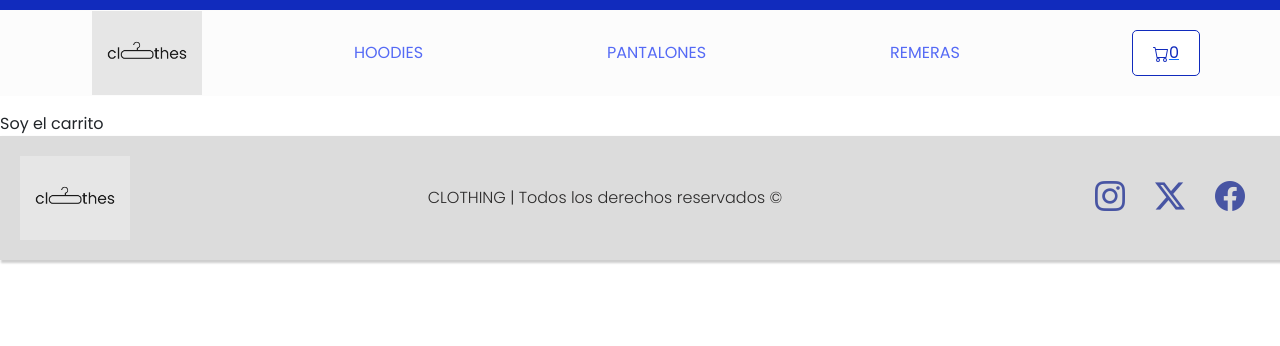
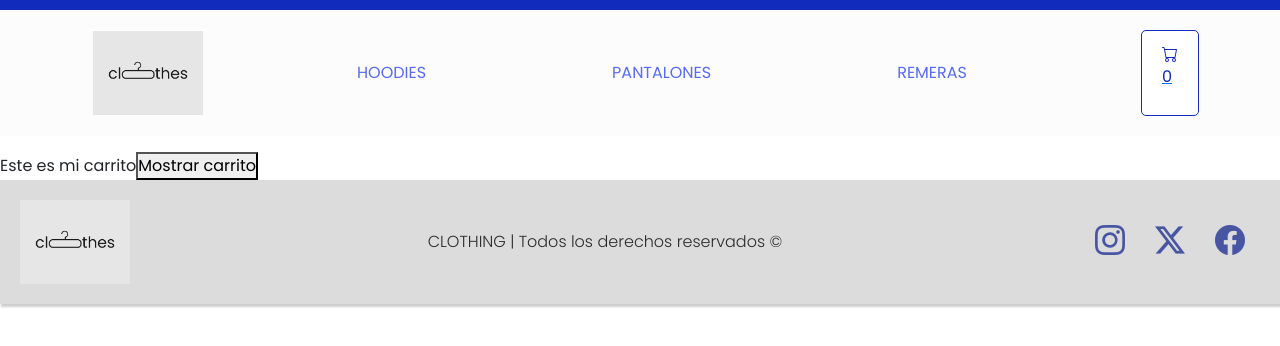
Before and after one commit to pouder697/entregaFinalReactGenaisir, a React (Vite) app: page /cart in a window 1280 px wide. Shown: the top 346 px of the page. Built offline with nearby package versions, Linux system fonts and the light colour scheme.

Commit message:
Corrección de context. Agregado de algunas funcionalidades de cart. Quedan arreglar bugs y pulir funcionalidades

```diff
--- a/package.json
+++ b/package.json
@@ -12,7 +12,8 @@
   "dependencies": {
     "react": "^18.3.1",
     "react-dom": "^18.3.1",
-    "react-router-dom": "^6.25.1"
+    "react-router-dom": "^6.25.1",
+    "sweetalert2": "^11.12.4"
   },
   "devDependencies": {
     "@types/react": "^18.3.3",
--- a/src/App.jsx
+++ b/src/App.jsx
@@ -1,40 +1,30 @@
-import { useEffect, useState } from "react";
+
 import NavBar from "./components/NavBar/NavBar";
 import ItemListContainer from "./components/ItemListContainer/ItemListContainer";
-import fetchData from "./utils/fetch";
 import { BrowserRouter, Route, Routes } from "react-router-dom";
 import ItemDetail from "./components/ItemDetail/ItemDetail";
 import NotFound from "./components/NotFound/NotFound";
 import Footer from "./components/Footer/Footer";
 import "./App.css";
 import Cart from "./components/Cart/Cart";
-import { CartProvider } from "./contexts/CartContext";
+import { AppContextProvider } from "./contexts/AppContext";
 
 function App() {
-  const [productos, setProductos] = useState([]);
-
-  useEffect(() => {
-    fetchData()
-      .then((response) => {
-        setProductos(response);
-      })
-      .catch((err) => console.error(err));
-  }, []);
 
   return (
     <>
 
-    <CartProvider>
+    <AppContextProvider>
       <BrowserRouter>
         <NavBar />
         <Routes>
           <Route
             path="/"
-            element={<ItemListContainer productos={productos} />}
+            element={<ItemListContainer />}
           />
           <Route
             path="/detalle/:id"
-            element={<ItemDetail productos={productos} />}
+            element={<ItemDetail />}
           />
           <Route path="*"
            element={<NotFound />}
@@ -45,7 +35,7 @@ function App() {
         </Routes>
         <Footer />
       </BrowserRouter>
-      </CartProvider>
+      </AppContextProvider>
     </>
   );
 }
--- a/src/components/Buttons/AddCartButton.jsx
+++ b/src/components/Buttons/AddCartButton.jsx
@@ -1,35 +1,19 @@
-import React, { useContext } from "react";
-import '../Buttons/buttonsstyles.css';
-import CartContext from "../../contexts/CartContext";
+import "../Buttons/buttonsstyles.css";
+import { useAppContext } from "../../contexts/AppContext";
 
-function AddCartButton({ nombre, precio, id, imagen, categoria }) {
+function AddCartButton(id) {
 
-    const [cart,setCart] = useContext(CartContext);
+  const {addToCart} = useAppContext();
 
-    const addToCart = () =>{
-      setCart((currentItems)=>{
-        const itemsFound = currentItems.find((item) => item.id === id);
-        if(itemsFound){
-          return currentItems.map((item)=>{
-            if(item.id === id){
-              return {...item,quantity: item.quantity +1};
-            }else{
-              return item;
-            }
-          })
-        }else{
-          return [...currentItems, {id, quantity:1 , precio}]
-        }
-      })
-    }
-
-
-    return(
-        <button type="button" className="btn btn-success" onClick={() => addToCart()}>
-         + Agregar al carrito
-        </button>
-    )
-
+  return (
+    <button
+      type="button"
+      className="btn btn-success"
+      onClick={() => addToCart(id)}
+    >
+      + Agregar al carrito
+    </button>
+  );
 }
 
 export default AddCartButton;
--- a/src/components/Cart/Cart.jsx
+++ b/src/components/Cart/Cart.jsx
@@ -1,9 +1,13 @@
 import React from "react";
-
+import { useAppContext } from "../../contexts/AppContext";
 function Cart() {
-  return (
-  <div>Soy el carrito</div>
-
-  )
+  const { carrito } = useAppContext();
+    return (
+        <div>Este es mi carrito
+            <button onClick={() => console.log(carrito)}>
+                Mostrar carrito
+            </button>
+        </div>
+    );
 }
 export default Cart;
--- a/src/components/CartWidget/CartWidget.jsx
+++ b/src/components/CartWidget/CartWidget.jsx
@@ -1,22 +1,32 @@
-import React, {useContext} from 'react';
 import Cart from '../../assets/cart.svg';
-import '../Buttons/buttonsstyles.css'
-import CartContext from '../../contexts/CartContext';
+import { useAppContext } from '../../contexts/AppContext';
+import { Link } from 'react-router-dom';
+import '../Buttons/buttonsstyles.css';
+import '../CartWidget/cartwidgetstyles.css';
+
 
 function CartWidget(){
 
-    const [cart,setCart] =useContext(CartContext);
+    const {cart, crearOrden} =useAppContext();
 
-    const cantidad = cart.reduce((acc, curr) => {
-        return acc + curr.quantity;
-    }, 0 );
-
+    const handdleCart = () =>{
+        crearOrden();
+    }
 
     return(
-        <div className="button cart">
-             <img  src={Cart} alt="cart-widget" />
-              {cantidad}
-        </div>
+        <>
+            { cart.length > 0 ?
+            <div className="button cart">
+            <Link to={"/cart"}>
+             <img  src={Cart} alt="cart-widget" />  <p>{cart.length} </p>
+            </Link>
+            </div>
+            :
+            <div className='button cart' onClick={() => handdleCart()}>
+            <img  src={Cart} alt="cart-widget" />  <p>{cart.length} </p>
+            </div>
+            }
+        </>
     )
 }
 
--- a/src/components/Item/Item.jsx
+++ b/src/components/Item/Item.jsx
@@ -4,7 +4,11 @@ import "../Item/itemstyles.css";
 import { Link } from "react-router-dom";
 import AddCartButton from "../Buttons/AddCartButton";
 
+
 const Item = ({ nombre, precio, id, imagen, categoria }) => {
+
+
+
   return (
     <div
       key={id}
@@ -23,7 +27,7 @@ const Item = ({ nombre, precio, id, imagen, categoria }) => {
       </p>
       <AddCartButton />
       <Link to={`/detalle/${id}`}>
-        <button className="button">Ver detalle</button>
+        <button className="button" >Ver detalle</button>
       </Link>
     </div>
   );
--- a/src/components/ItemDetail/ItemDetail.jsx
+++ b/src/components/ItemDetail/ItemDetail.jsx
@@ -2,16 +2,20 @@ import React, { useEffect, useState } from "react";
 import { useParams } from "react-router-dom";
 import Item from "../Item/Item";
 
-const ItemDetail = ({ productos }) => {
+
+const ItemDetail = ({productos}) => {
+
   const { id } = useParams();
+
+
 
   const [productoSeleccionado, setProductoSeleccionado] = useState({});
 
   useEffect(() => {
-    const findProduct = productos.find((i) => i.id === parseInt(id));
+    const findProduct = productos.find(el => el.id === parseInt(id));
 
     setProductoSeleccionado(findProduct);
-  }, []);
+},[]);
 
   return (
     <div>
--- a/src/components/ItemListContainer/ItemListContainer.jsx
+++ b/src/components/ItemListContainer/ItemListContainer.jsx
@@ -1,8 +1,15 @@
-import React from 'react'
+import React, { useEffect } from 'react'
 import ItemList from '../ItemList/ItemList';
 import '../ItemListContainer/itemlistcontainerstyles.css';
+import { useAppContext } from '../../contexts/AppContext';
 
-const ItemListContainer = ({ productos }) => {
+const ItemListContainer = () => {
+
+    const {loadData, productos } = useAppContext();
+
+    useEffect(() =>{
+        loadData();
+    })
 
     return (
         <>
--- /dev/null
+++ b/src/contexts/AppContext.jsx
@@ -0,0 +1,58 @@
+import React, {createContext, useContext, useState } from "react";
+import fetchData from "../utils/fetch";
+import Swal from "sweetalert2";
+
+export const AppContext = createContext();
+
+export const useAppContext = () => useContext(AppContext);
+
+export const AppContextProvider = (props) => {
+
+const [productos,setProductos] = useState([]);
+const [cart, setCart] = useState([]);
+
+function loadData() {
+    fetchData()
+      .then((response) => {
+        setProductos(response);
+      })
+      .catch((err) => console.error(err));
+}
+
+function addToCart(id) {
+    const auxiliarCart = [...cart]
+
+    const addedProduct = productos.find(producto=> producto.id === id)
+
+    auxiliarCart.push(addedProduct);
+    setCart(auxiliarCart);
+
+}
+
+function crearOrden() {
+
+    if (cart.length > 0) {
+        const nuevaOrden = {
+            nombre: "Lucas Ruiz",
+            telefono: 231231231,
+            mail: "lucas@coder.com",
+            productos: cart,
+        };
+
+        nuevaOrden
+
+    } else {
+        Swal.fire({
+            title: "Error",
+            text: "Tu carrito está vacío!",
+            icon: "error"
+          });
+    }
+}
+
+    return(
+        <AppContext.Provider value={{ productos, cart, addToCart, loadData, crearOrden}}>
+            {props.children}
+        </AppContext.Provider>
+    );
+};
--- a/src/contexts/CartContext.jsx
+++ /dev/null
@@ -1,14 +0,0 @@
-import React, {createContext, useState } from "react";
-
-const CartContext = createContext(null);
-
-export const CartProvider = ({ children }) => {
-    const [cart, setCart] = useState([]);
-    return(
-        <CartContext.Provider value={[cart, setCart]}>
-            {children}
-        </CartContext.Provider>
-    )
-}
-
-export default CartContext;
--- a/src/utils/mock.js
+++ b/src/utils/mock.js
@@ -51,7 +51,7 @@ const productos = [
         id: 7,
         nombre: "Remera Basic Blanca",
         precio: "25.000",
-        categoria: "Sin Remeras",
+        categoria: "Remeras",
         imagen: "https://i.postimg.cc/8P07FCJW/remera1.jpg"
 
     },
@@ -74,13 +74,3 @@ const productos = [
 ];
 
 export default productos;
-/*
-export default function fetchData() {
-    return new Promise(resolve => {
-        console.log("hola")
-        setTimeout(() => {
-            resolve(productos);
-        }, 5000);
-    });
-};
-*/
```
Also changed, not shown: src/components/CartWidget/cartwidgetstyles.css (added), 1 other file (tests, documents, lock files or other folders).
